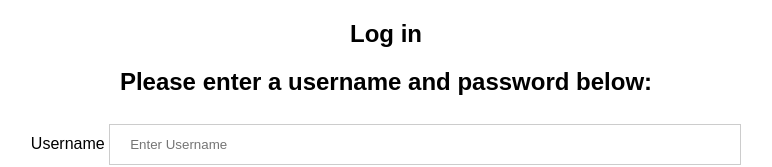
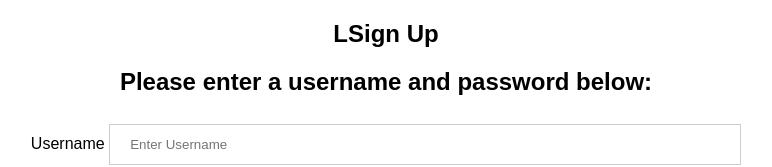
Before and after one commit to gbirrielg/CMSC-447-Group-Project, a plain HTML site: page HTML_Pages/signupPage.html in a window 1280 px wide. Shown: the top 167 px of the page, without its empty margins (254-1026 px from the left). Drawn offline with Linux system fonts and the light colour scheme.

Commit message:
Update signupPage.html

```diff
--- a/HTML_Pages/signupPage.html
+++ b/HTML_Pages/signupPage.html
@@ -34,7 +34,7 @@
     </head>
     <body>
         <section style="text-align: center;">
-            <h1>Log in</h1>
+            <h1>LSign Up</h1>
             <h2>Please enter a username and password below:</h2>
             <form>
                 <label>Username</label>
```
